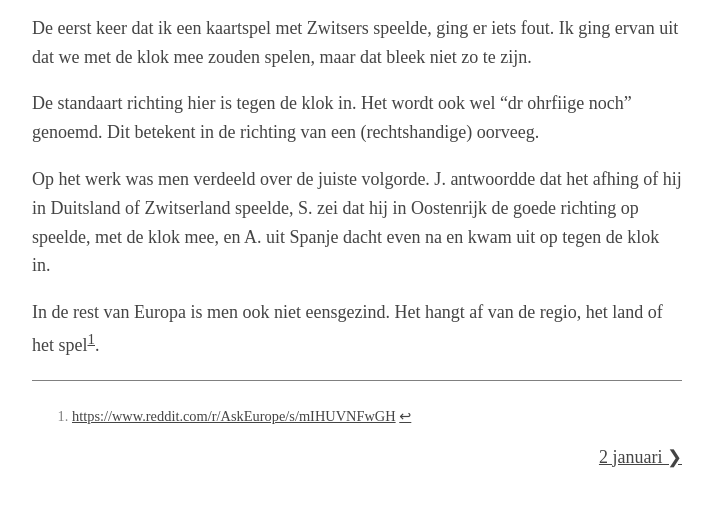
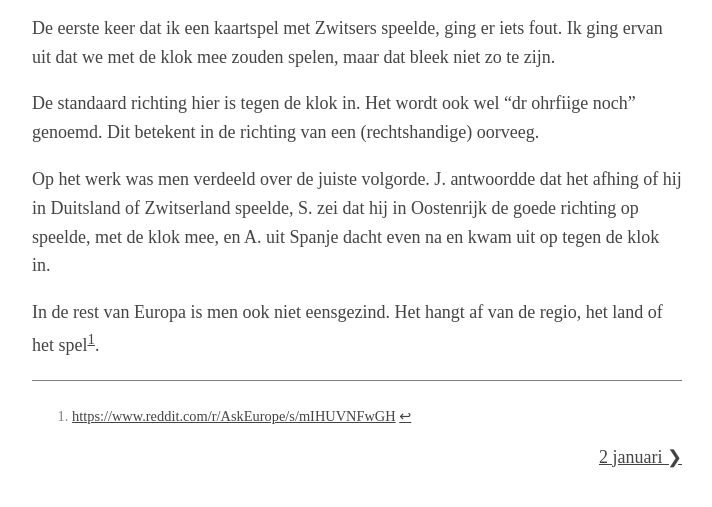
Before and after one commit to Roald87/roaldin.ch, a Jekyll site: the page built from _posts/2021-01-01-dummy-test-post.md, in a window 1280 px wide, cut to the strip 372-879 px from the top of the page. Shown: the whole strip, without its empty margins (283-995 px from the left). Built offline with Jekyll 4.4.1, drawn with Linux system fonts in a browser that asks for light colours; comment, search, counter and statistics services are not loaded.

Commit message:
Spellcheck by ChatGPT

```diff
--- a/_posts/2021-01-01-dummy-test-post.md
+++ b/_posts/2021-01-01-dummy-test-post.md
@@ -6,9 +6,9 @@ image: generated/verkeerd-om-1-500-2b208396d.webp
 
 {% picture verkeerd-om-1.jpg --alt Vier speelkaarten met de symbolen harten, klaveren, schoppen en ruiten, allemaal met de waarde aas. %}
 
-De eerst keer dat ik een kaartspel met Zwitsers speelde, ging er iets fout. Ik ging ervan uit dat we met de klok mee zouden spelen, maar dat bleek niet zo te zijn.
+De eerste keer dat ik een kaartspel met Zwitsers speelde, ging er iets fout. Ik ging ervan uit dat we met de klok mee zouden spelen, maar dat bleek niet zo te zijn.
 
-De standaart richting hier is tegen de klok in. Het wordt ook wel "dr ohrfiige noch" genoemd. Dit betekent in de richting van een (rechtshandige) oorveeg.
+De standaard richting hier is tegen de klok in. Het wordt ook wel "dr ohrfiige noch" genoemd. Dit betekent in de richting van een (rechtshandige) oorveeg.
 
 Op het werk was men verdeeld over de juiste volgorde. J. antwoordde dat het afhing of hij in Duitsland of Zwitserland speelde, S. zei dat hij in Oostenrijk de goede richting op speelde, met de klok mee, en A. uit Spanje dacht even na en kwam uit op tegen de klok in.
 
```
